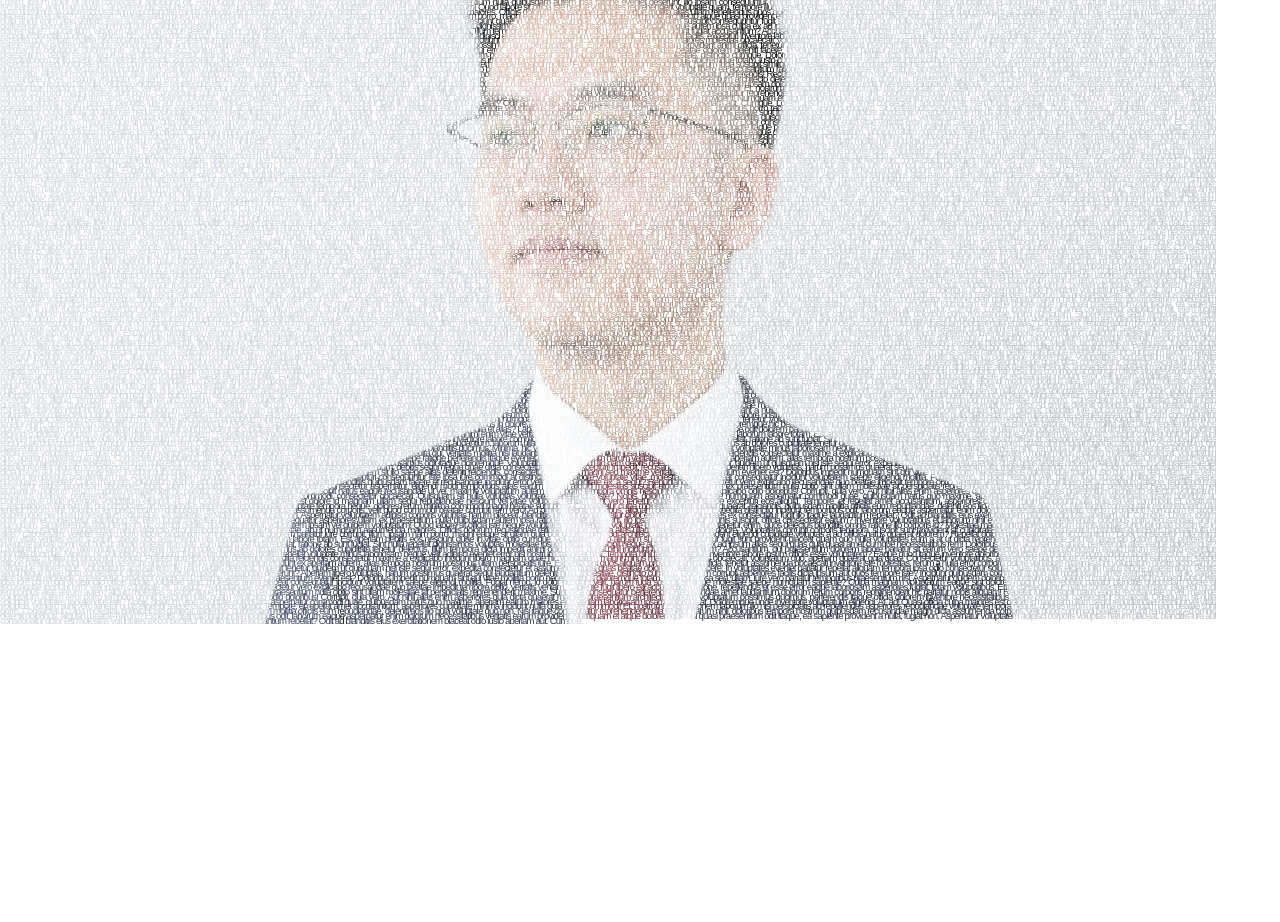
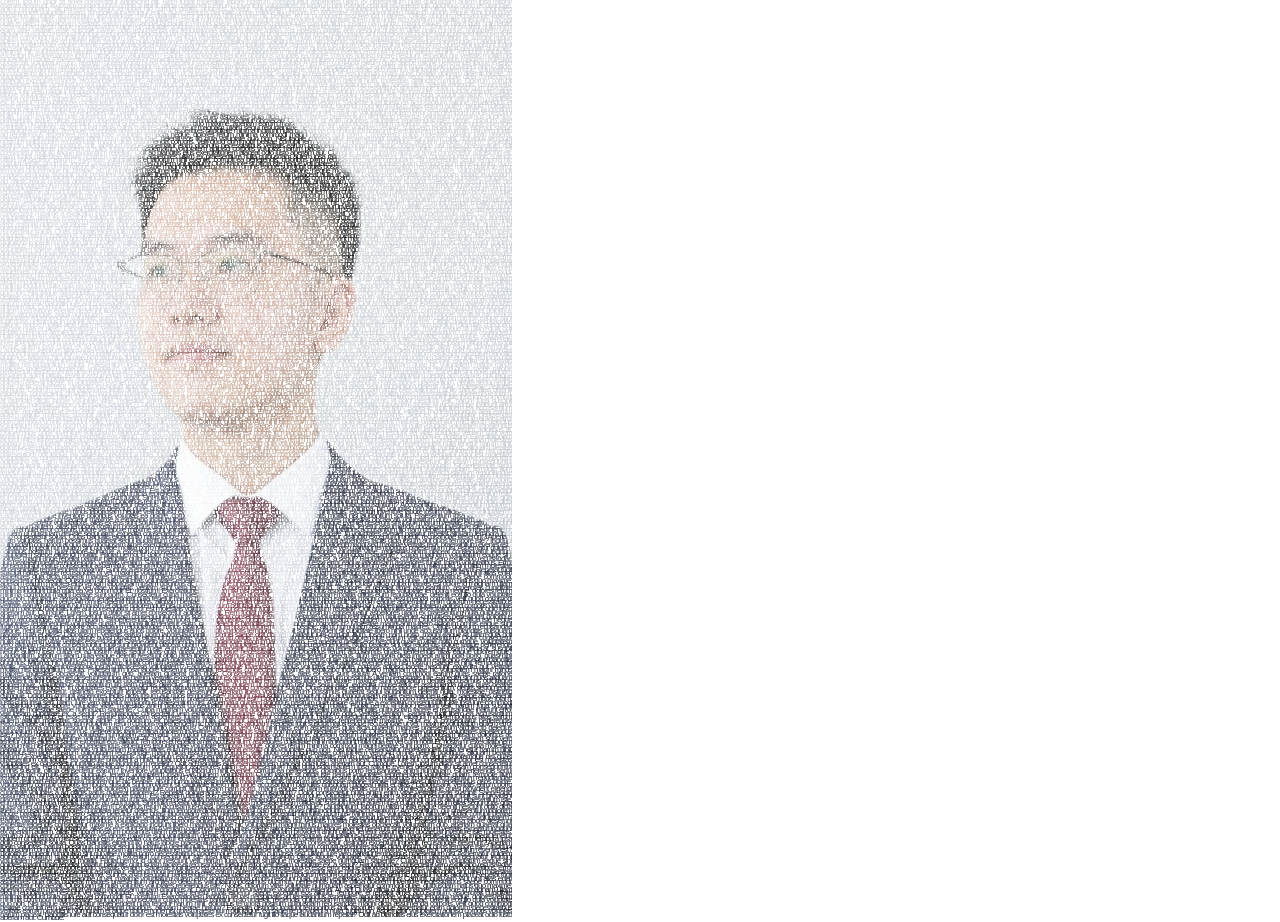
Before and after one commit to Eric9435/code-portrait, a plain HTML site: page index.html in a window 1280 px wide. Before the commit the page ends 800 px from the top, so only its background shows below. Drawn offline with Linux system fonts and the light colour scheme.

Commit message:
Update style.css

```diff
--- a/style.css
+++ b/style.css
@@ -18,12 +18,12 @@ section{
 
 /* Text Portrait */
 p{
-  font-size:0.6em;              /* for 5000–10000 words */
-  line-height:0.5em;
-  letter-spacing:-0.09em;
+  font-size:0.5em;              /* for 5000–10000 words */
+  line-height:0.45em;
+  letter-spacing:-0.095em;
 
-  max-width:1400px;            /* landscape max width */
-  width:95%;
+  max-width:512px;            /* landscape max width */
+  width:100%;
   text-align:justify;
 
   /* IMPORTANT: image */
```
